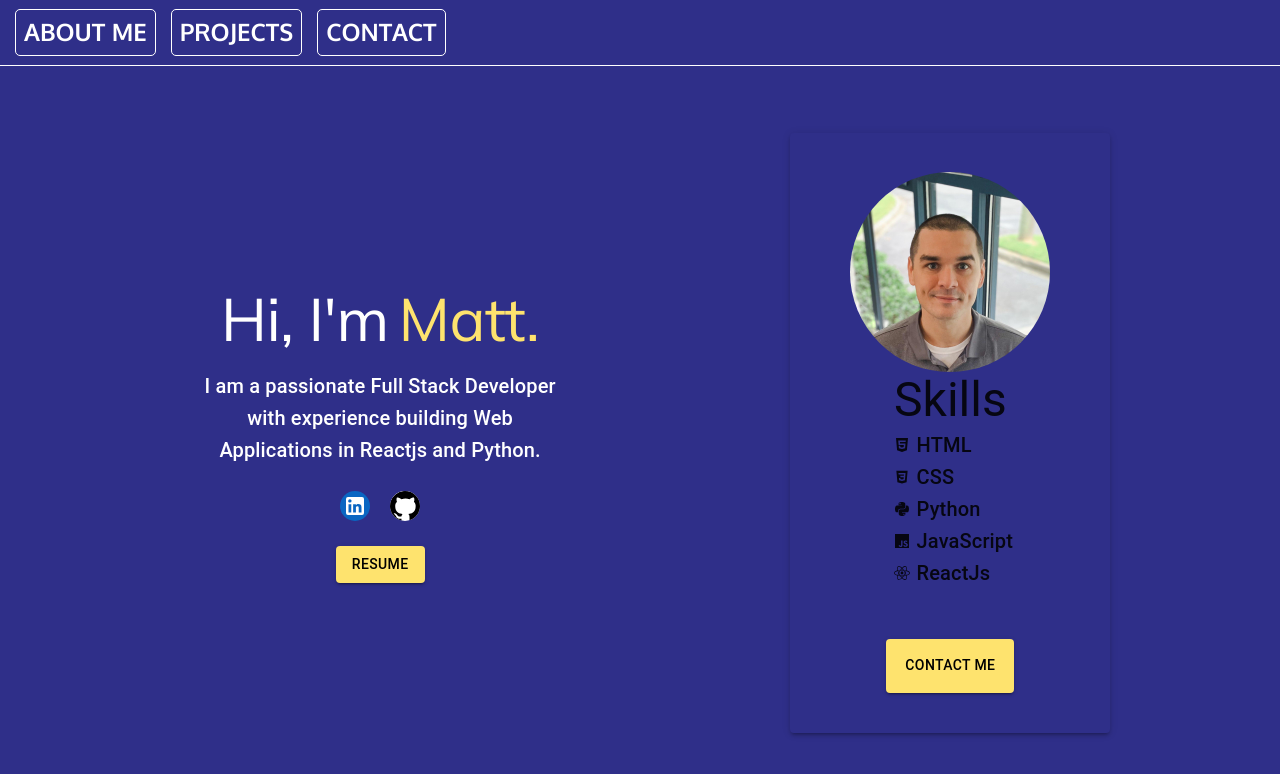
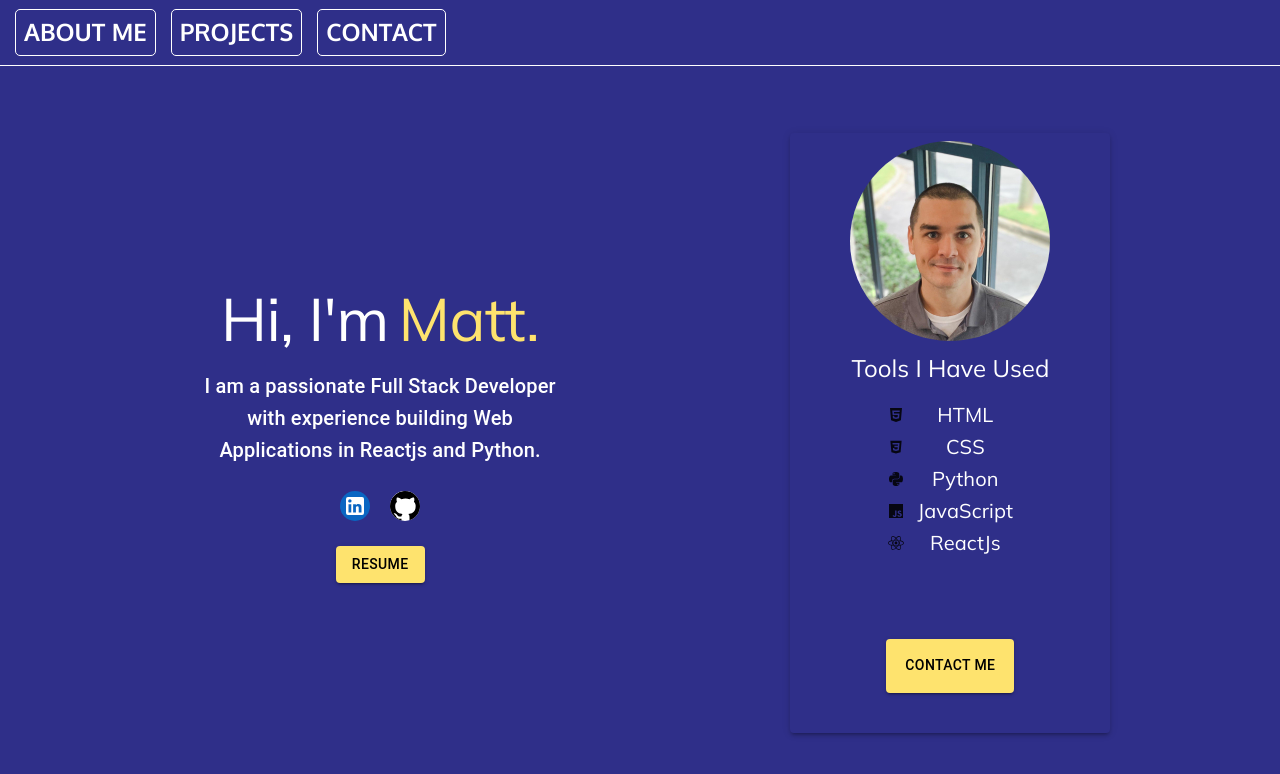
Before and after one commit to mattevans0911/portfolio_v2, a React (Create React App) app: page / in a window 1280 px wide. Shown: the top 774 px of the page. Built offline with nearby package versions, Linux system fonts and the light colour scheme.

Commit message:
added styling to front card

```diff
--- a/src/components/About.js
+++ b/src/components/About.js
@@ -140,82 +140,71 @@ function About() {
             <div className="card-front">
               <div
                 style={{
-                  display: "flex",
-                  flexDirection: "column",
+                  height: "100%",
+                  display: "grid",
+                  gridTemplateRows: "200px 250px 85px",
                   justifyContent: "center",
                   alignItems: "center",
                 }}
               >
-                <Avatar
-                  src={me}
-                  sx={{ height: "200px", width: "200px", marginTop: "15px" }}
-                />
-                <div
-                  style={{
-                    display: "flex",
-                    justifyContent: "center",
-                    flexDirection: "column",
-                  }}
-                >
+                <div style={{ display: "flex", justifyContent: "center" }}>
+                  <Avatar
+                    src={me}
+                    sx={{ height: "200px", width: "200px", marginTop: "15px" }}
+                  />
+                </div>
+                <div>
                   <Typography
-                    variant="h3"
-                    style={{ display: "flex", justifyContent: "center" }}
+                    variant="h5"
+                    style={{
+                      display: "flex",
+                      justifyContent: "center",
+                      marginTop: "-5px",
+                      marginBottom: "15px",
+                      fontFamily: "'Mulish', sans-serif",
+                      color: "white",
+                    }}
                   >
-                    Skills
+                    Tools I Have Used
                   </Typography>
                   <div
                     style={{
+                      width: "100%",
                       display: "flex",
                       flexDirection: "column",
                       justifyContent: "center",
+                      alignItems: "center",
                     }}
                   >
                     {skills.map((s) => {
                       return (
                         <div
                           style={{
+                            width: "75px",
                             display: "grid",
-                            gridTemplateColumns: "20% 80%",
-                            alignItems: "center",
+                            gridTemplateColumns: "50% 50%",
+                            marginRight: "50px",
                           }}
                         >
-                          {s.icon}
-                          <Typography variant="h6">{s.name}</Typography>
+                          <div style={{ marginTop: "8px" }}>{s.icon}</div>
+                          <div
+                            style={{
+                              display: "flex",
+                              justifyContent: "center",
+                              marginLeft: "40px",
+                              color: "white",
+                            }}
+                          >
+                            <Typography
+                              variant="h6"
+                              style={{ fontFamily: "'Mulish', sans-serif" }}
+                            >
+                              {s.name}
+                            </Typography>
+                          </div>
                         </div>
                       );
                     })}
-                    {/* <ListItem style={{ marginTop: "-5px" }}>
-                      <ListItemIcon>
-                        <FaHtml5 style={{ height: "25px", width: "25px" }} />
-                      </ListItemIcon>
-                      <Typography variant="h6">HTML</Typography>
-                    </ListItem>
-                    <ListItem style={{ marginTop: "-15px" }}>
-                      <ListItemIcon>
-                        <DiCss3 style={{ height: "25px", width: "25px" }} />
-                      </ListItemIcon>
-                      <Typography variant="h6">CSS</Typography>
-                    </ListItem>
-                    <ListItem style={{ marginTop: "-15px" }}>
-                      <ListItemIcon>
-                        <FaPython style={{ height: "25px", width: "25px" }} />
-                      </ListItemIcon>
-                      <Typography variant="h6">Python</Typography>
-                    </ListItem>
-                    <ListItem style={{ marginTop: "-15px" }}>
-                      <ListItemIcon>
-                        <IoLogoJavascript
-                          style={{ height: "25px", width: "25px" }}
-                        />
-                      </ListItemIcon>
-                      <Typography variant="h6">Javascript</Typography>
-                    </ListItem>
-                    <ListItem style={{ marginTop: "-15px" }}>
-                      <ListItemIcon>
-                        <FaReact style={{ height: "25px", width: "25px" }} />
-                      </ListItemIcon>
-                      <Typography variant="h6">ReactJs</Typography>
-                    </ListItem> */}
                   </div>
                 </div>
               </div>
```
